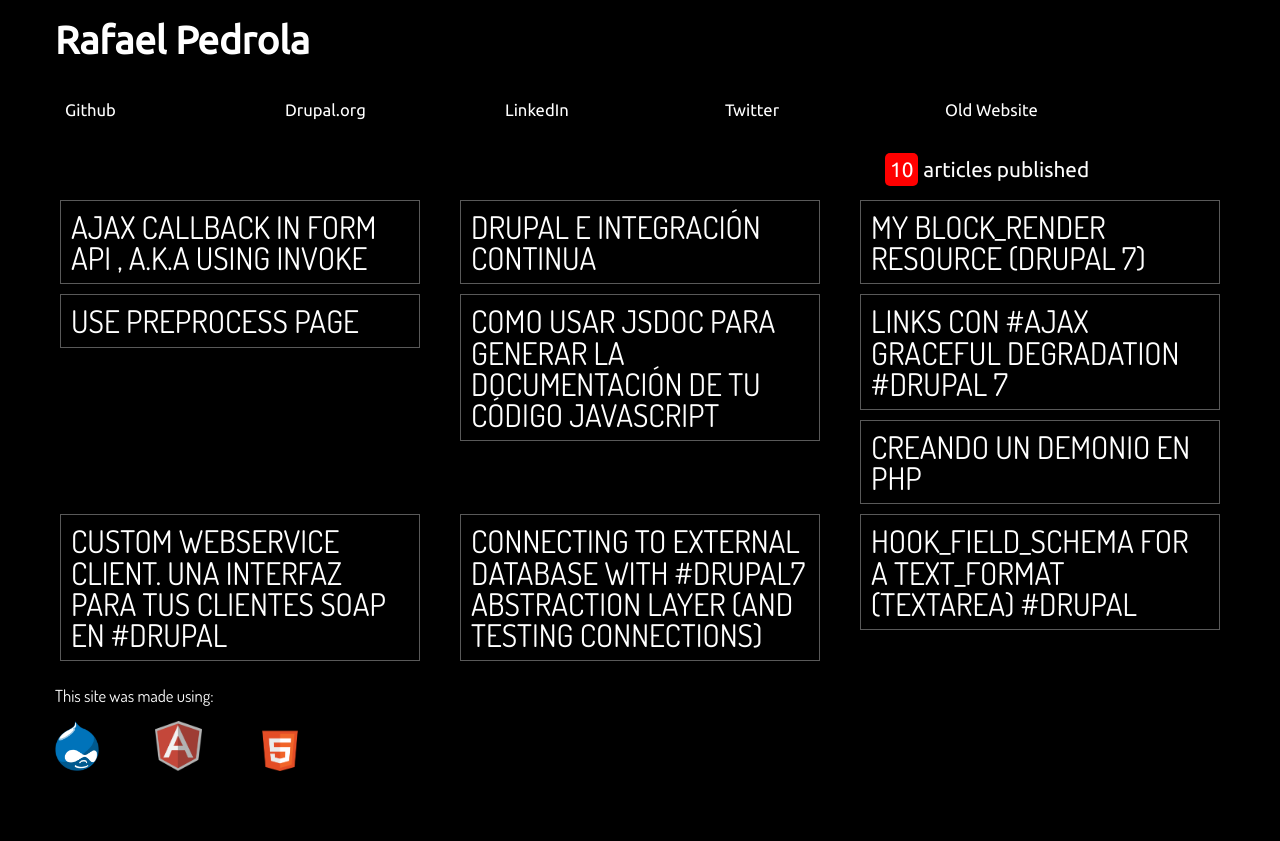
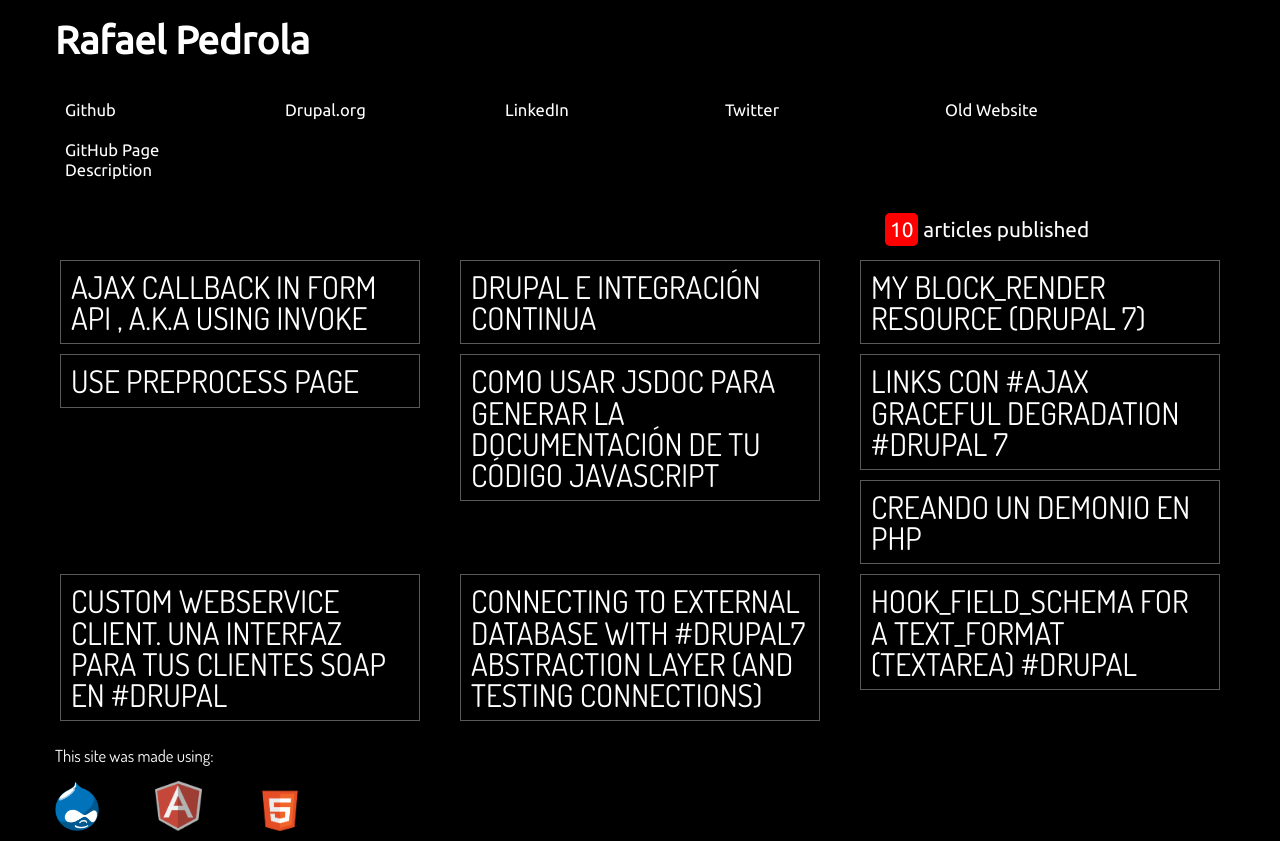
Before and after one commit to rafinskipg/monchacos_front_end, a plain HTML site: page index.html in a window 1280 px wide. Before the commit the page ends 800 px from the top, so only its background shows below. Drawn offline with Linux system fonts and the light colour scheme.

Commit message:
Added link to github.io page

```diff
--- a/index.html
+++ b/index.html
@@ -47,7 +47,9 @@
                         <li class="span2">
                             <a target="_blank" href="http://www.monchacos.com/monchacos">Old Website</a>
                         </li>
-
+                        <li class="span2">
+                            <a target="_blank" href="http://rafinskipg.github.io/monchacos_front_end/">GitHub Page Description</a>
+                        </li>
                     </ul>
 
                 </div>
```
